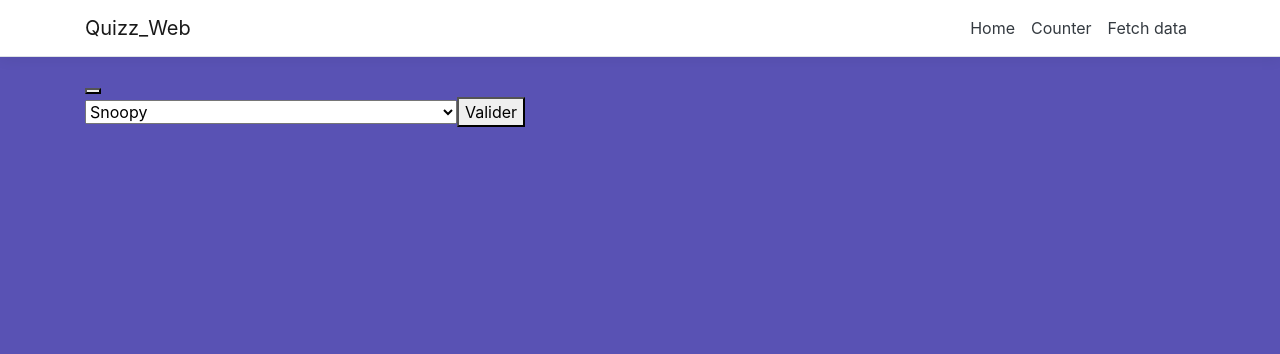
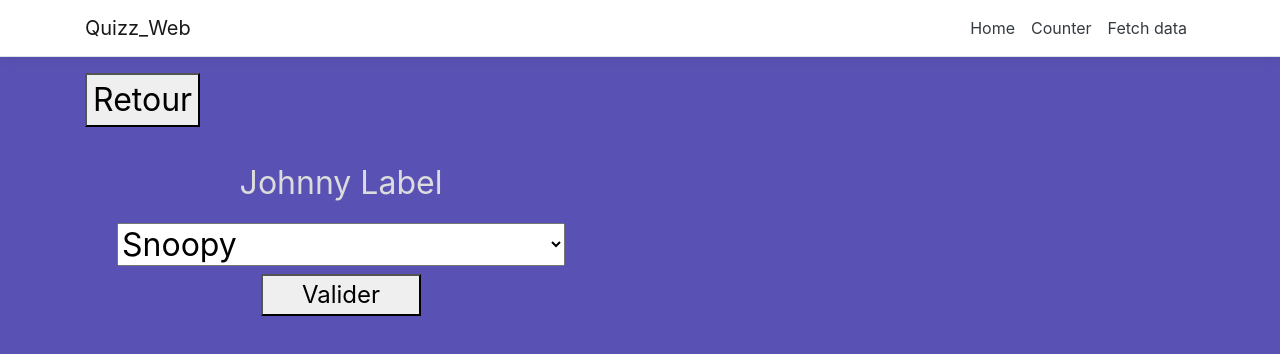
Before and after one commit to CyrilMercier00/ProjetQuizz, an Angular app in the folder Quizz_Web/ClientApp/: page /assign-quizz in a window 1280 px wide. Shown: the top 354 px of the page. Built offline with nearby package versions, Linux system fonts and the light colour scheme.

Commit message:
v1 assign quizz

```diff
--- a/Quizz_Web/ClientApp/src/app/assignation-quizz/assignation-quizz.component.css
+++ b/Quizz_Web/ClientApp/src/app/assignation-quizz/assignation-quizz.component.css
@@ -0,0 +1,24 @@
+#btn-retour {
+  position: absolute;
+  float: left;
+}
+
+.container-component-assign {
+  font-size :xx-large;
+  align-items: center;
+}
+
+.container-assign {
+  width: 28rem;
+  margin: 2rem;
+}
+
+.container-assign select {
+  margin: 0.5rem 1rem;
+  width: 28rem;
+}
+
+.container-assign button {
+  width: 10rem;
+  font-size :x-large;
+}
--- a/Quizz_Web/ClientApp/src/app/assignation-quizz/assignation-quizz.component.html
+++ b/Quizz_Web/ClientApp/src/app/assignation-quizz/assignation-quizz.component.html
@@ -1,15 +1,17 @@
-<div class="assigantion-container">
+<div class="container-component-assign">
+  <button class="btn-retour" [routerLink]="['/gest-quizz']">Retour</button>
 
-  <button id="btn-retour"></button>
+  <div class="container-assign flex flex-vertical flex-align-i-center">
 
-  <div>
-    <label id="nom-candidat"></label>
+    <label id="nom-candidat">Johnny Label</label>
+
     <select id="select-candidat">
       <option>Snoopy</option>
       <option>Un chien aven un joli polo bleu</option>
       <option>Le géant vert (celui des boites de conserve la)</option>
     </select>
+
     <button id="btn-valider">Valider</button>
+
   </div>
-
 </div>
--- a/Quizz_Web/ClientApp/src/app/assignation-quizz/assignation-quizz.component.ts
+++ b/Quizz_Web/ClientApp/src/app/assignation-quizz/assignation-quizz.component.ts
@@ -3,7 +3,7 @@ import { Component, OnInit } from '@angular/core';
 @Component({
   selector: 'app-assignation-quizz',
   templateUrl: './assignation-quizz.component.html',
-  styleUrls: ['./assignation-quizz.component.css']
+  styleUrls: ['./assignation-quizz.component.css', '../app.flex-util.css']
 })
 export class AssignationQuizzComponent implements OnInit {
 
```
